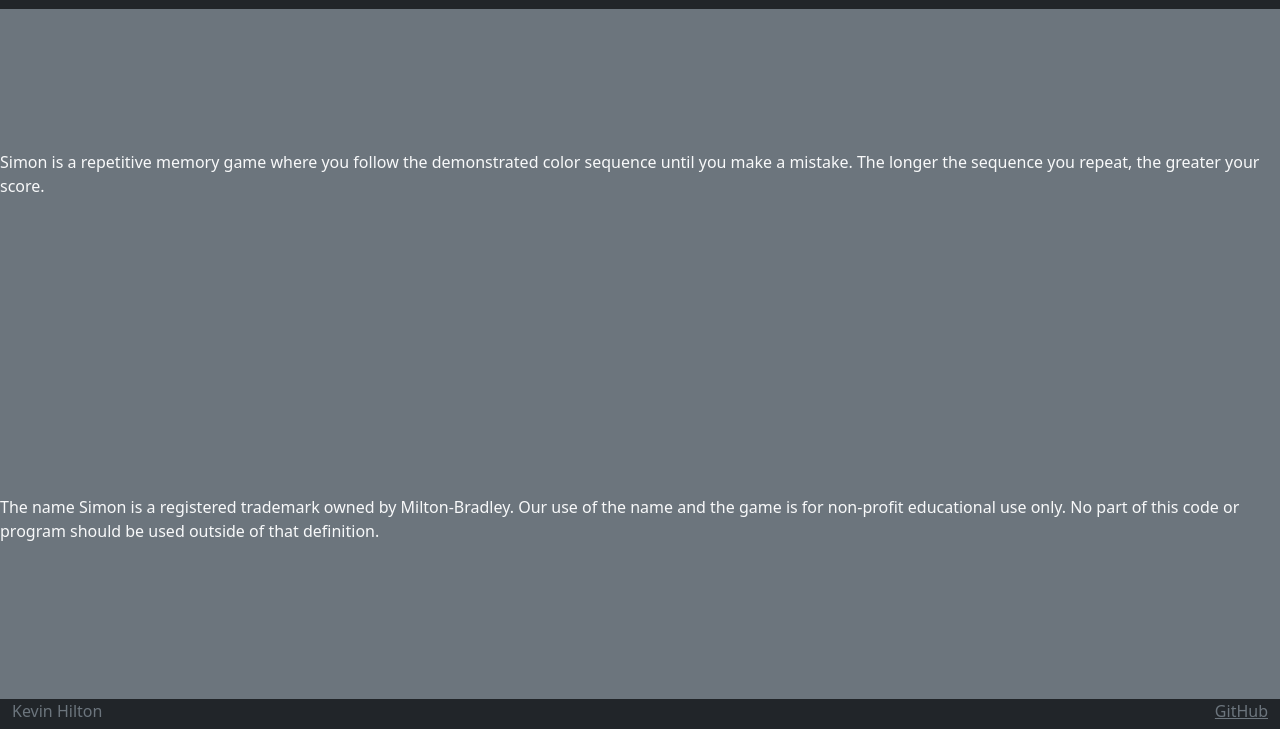
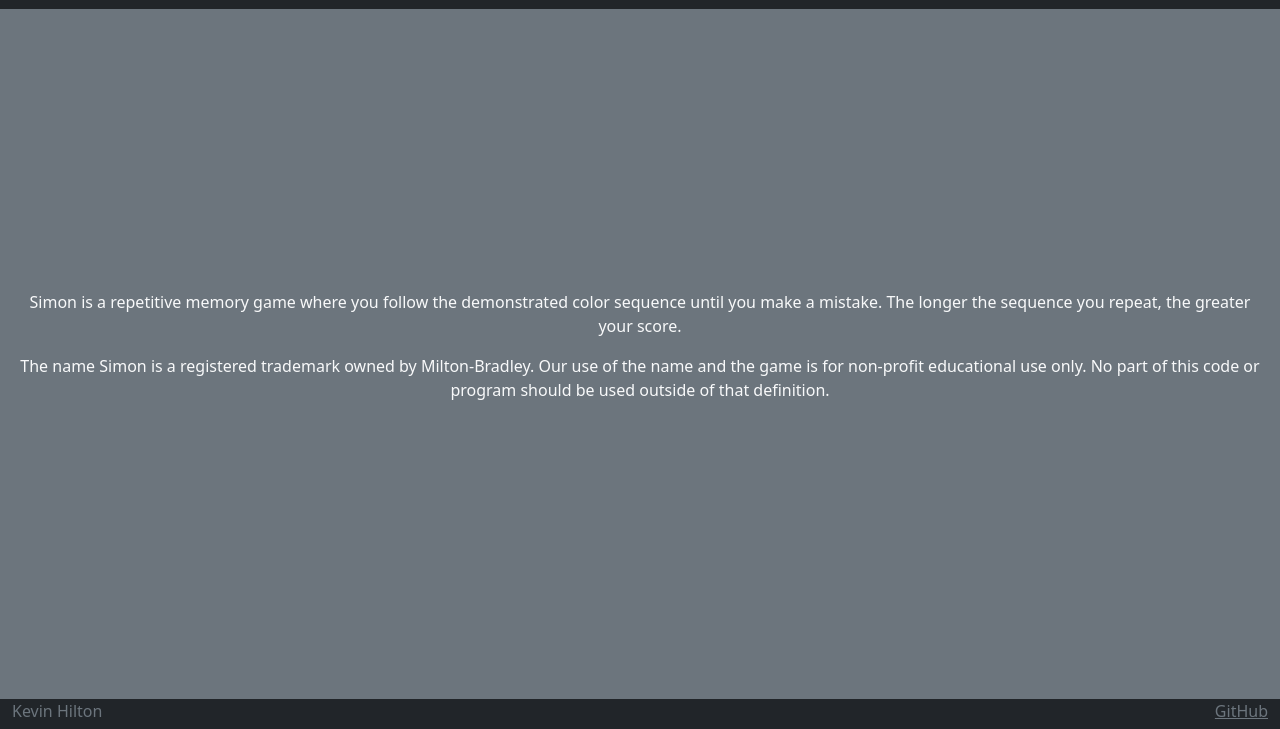
Before and after one commit to hilton-98/simon, a plain HTML site: page about.html in a window 1280 px wide. Shown: the part 71-800 px from the top of the page. Drawn offline with nearby package versions, Linux system fonts and the light colour scheme.

Commit message:
Finished about.html

```diff
--- a/about.html
+++ b/about.html
@@ -37,7 +37,8 @@
             </nav>
         </header>
 
-        <main class="bg-secondary">
+        <main class="bg-secondary container-fluid text-center">
+            <div>
                 <p>
                     Simon is a repetitive memory game where you follow the demonstrated
                     color sequence until you make a mistake. The longer the sequence you
@@ -49,6 +50,7 @@
                     use of the name and the game is for non-profit educational use only. No
                     part of this code or program should be used outside of that definition.
                   </p>
+            </div>
         </main>
 
         <footer class="bg-dark text-dark text-muted">
```
Lines whose indentation alone changed are shown as unchanged.
